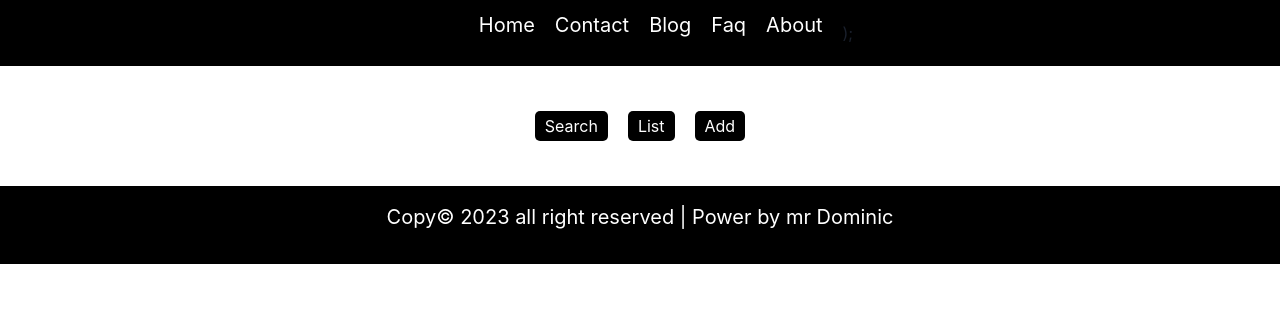
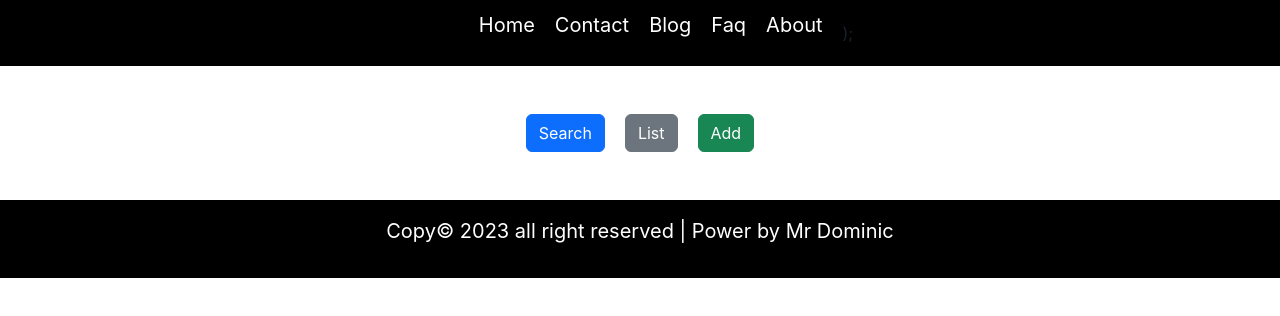
Before and after one commit to domchu/practical, a React (Create React App) app: page /about in a window 1280 px wide. Shown: the top 316 px of the page. Built offline with nearby package versions, Linux system fonts and the light colour scheme.

Commit message:
chores:change the about btns colors

```diff
--- a/src/Components/Footer/Footer.js
+++ b/src/Components/Footer/Footer.js
@@ -4,7 +4,7 @@ const Footer = () => {
   return (
     <>
       <footer>
-        <p>Copy&copy; 2023 all right reserved | Power by mr Dominic</p>
+        <p>Copy&copy; 2023 all right reserved | Power by Mr Dominic</p>
       </footer>
     </>
   );
--- a/src/Pages/about/About.js
+++ b/src/Pages/about/About.js
@@ -5,12 +5,22 @@ import { Box } from "@chakra-ui/react";
 const About = () => {
   return (
     <Box style={{ fontSize: "1rem" }}>
-      <Box textAlign="center" className="about-btn">
-        <Link to="/about/search">Search</Link>
-        <NavLink to="/about/list" activeClassName="active">
+      <Box textAlign="center" className="about-bt1n ">
+        <Link to="/about/search" className="btn btn-primary">
+          Search
+        </Link>
+        <NavLink
+          to="/about/list"
+          activeClassName="active"
+          className="btn btn-secondary my-5"
+        >
           List
         </NavLink>
-        <NavLink to="/about/add" activeClassName="active">
+        <NavLink
+          to="/about/add"
+          activeClassName="active"
+          className="btn btn-success my-5"
+        >
           Add
         </NavLink>
       </Box>
--- a/src/index.scss
+++ b/src/index.scss
@@ -82,16 +82,16 @@ Variables
     margin: 10rem 0px 10rem 0px;
 
   }
-  .about-btn a{
-margin: 10px;
-background-color: #000;
-color: #fff;
-padding: 5px 10px;
-border-radius: 5px;
-  }
+//   .about-btn a{
+// margin: 10px;
+// background-color: #000;
+// color: #fff;
+// padding: 5px 10px;
+// border-radius: 5px;
+//   }
   .about-btn{
-    margin-top: 3rem;
-    margin-bottom: 3rem;
+    // margin-top: 3rem;
+    // margin-bottom: 3rem;
   }
   .route-items{
     display: flex;
@@ -102,7 +102,7 @@ border-radius: 5px;
     margin-bottom: 3rem;
     height: 100px;
     width: 100px;
-    background-color: #000;
+    // background-color: #000;
     color: #fff;
     padding: 5px
   }
```
